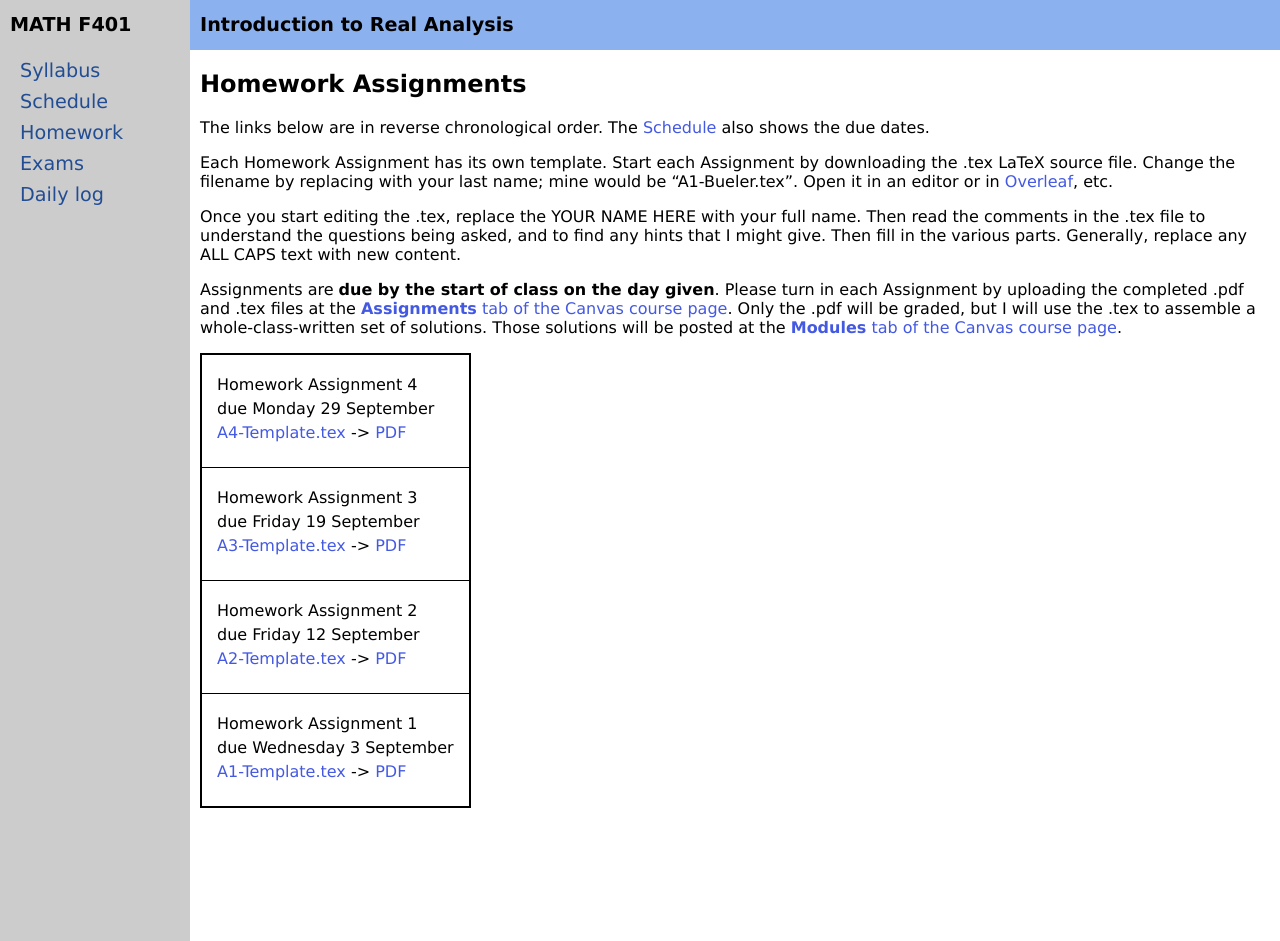
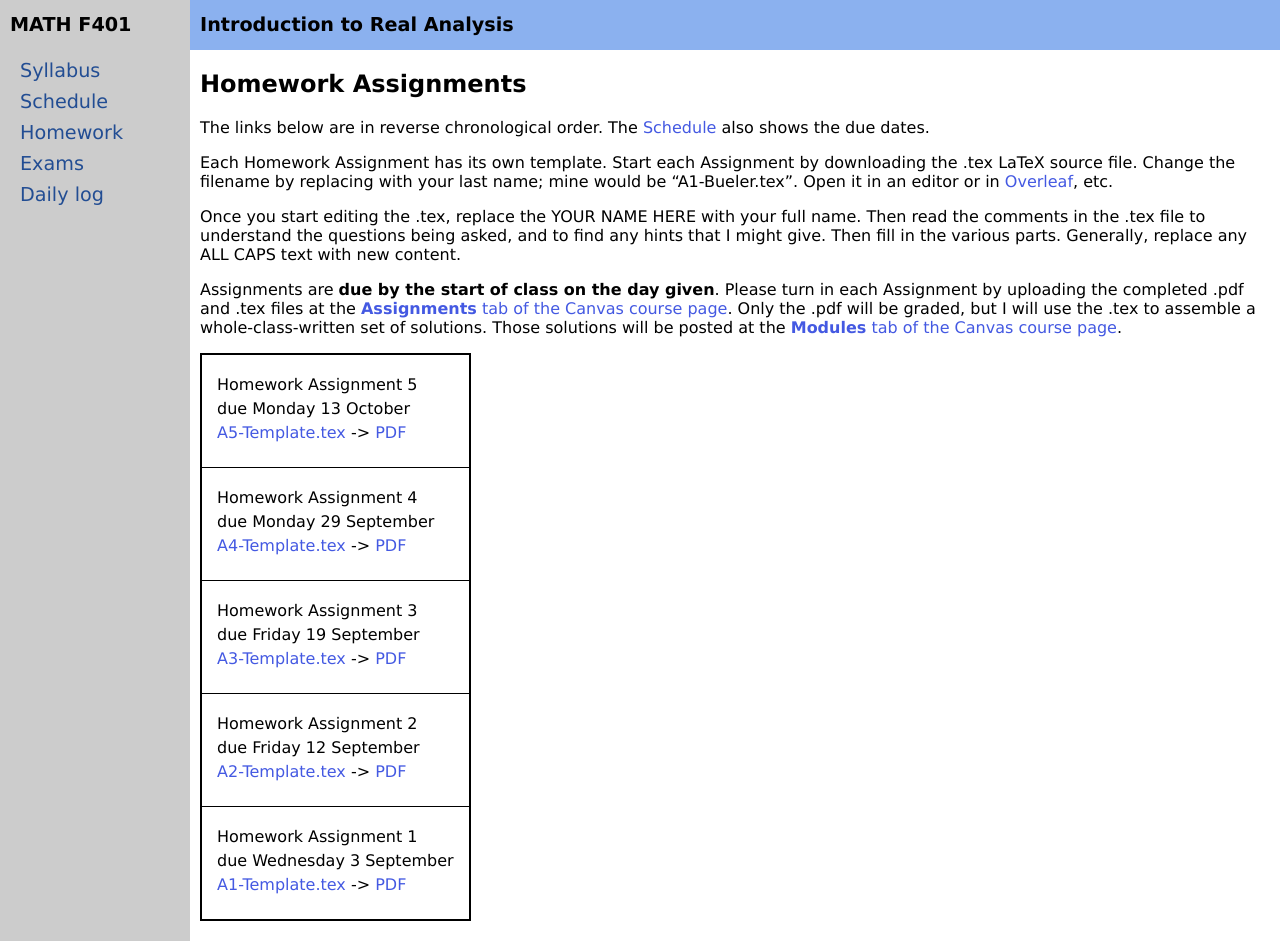
Before and after one commit to bueler/real, a Jekyll site: the page built from homework.md, in a window 1280 px wide and 941 px high. Built offline with Jekyll 4.4.1, drawn with Linux system fonts in a browser that asks for light colours.

Commit message:
Assignment 5

```diff
--- a/_data/homework.yml
+++ b/_data/homework.yml
@@ -1,6 +1,10 @@
 semester: Fall 2025
 home: assets/homework/F25
 homework:
+- name: Assignment 5
+  due: Monday 13 October
+  source: A5-Template.tex
+  blank: A5-Template.pdf
 - name: Assignment 4
   due: Monday 29 September
   source: A4-Template.tex
```
Also changed, not shown: 4 other files.
